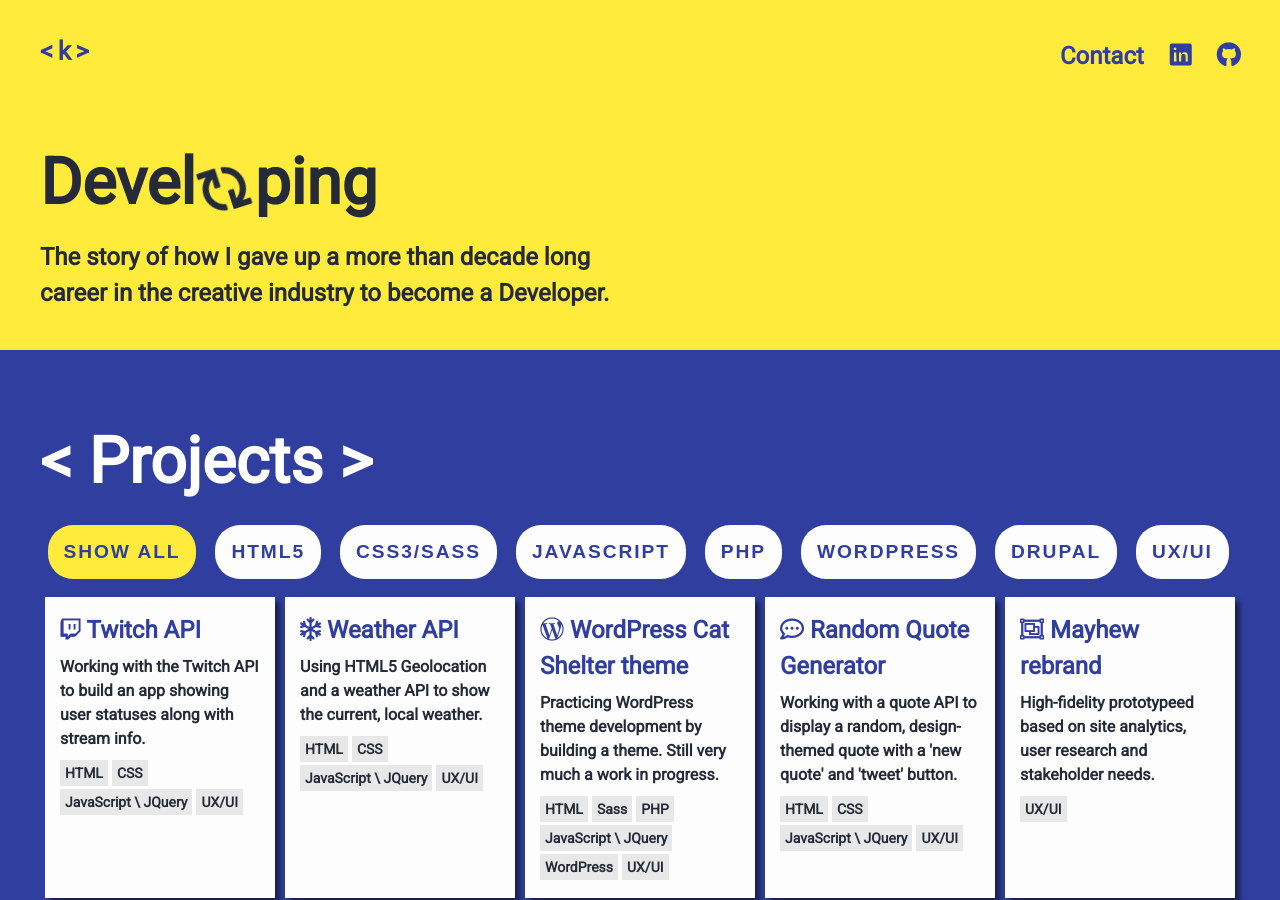
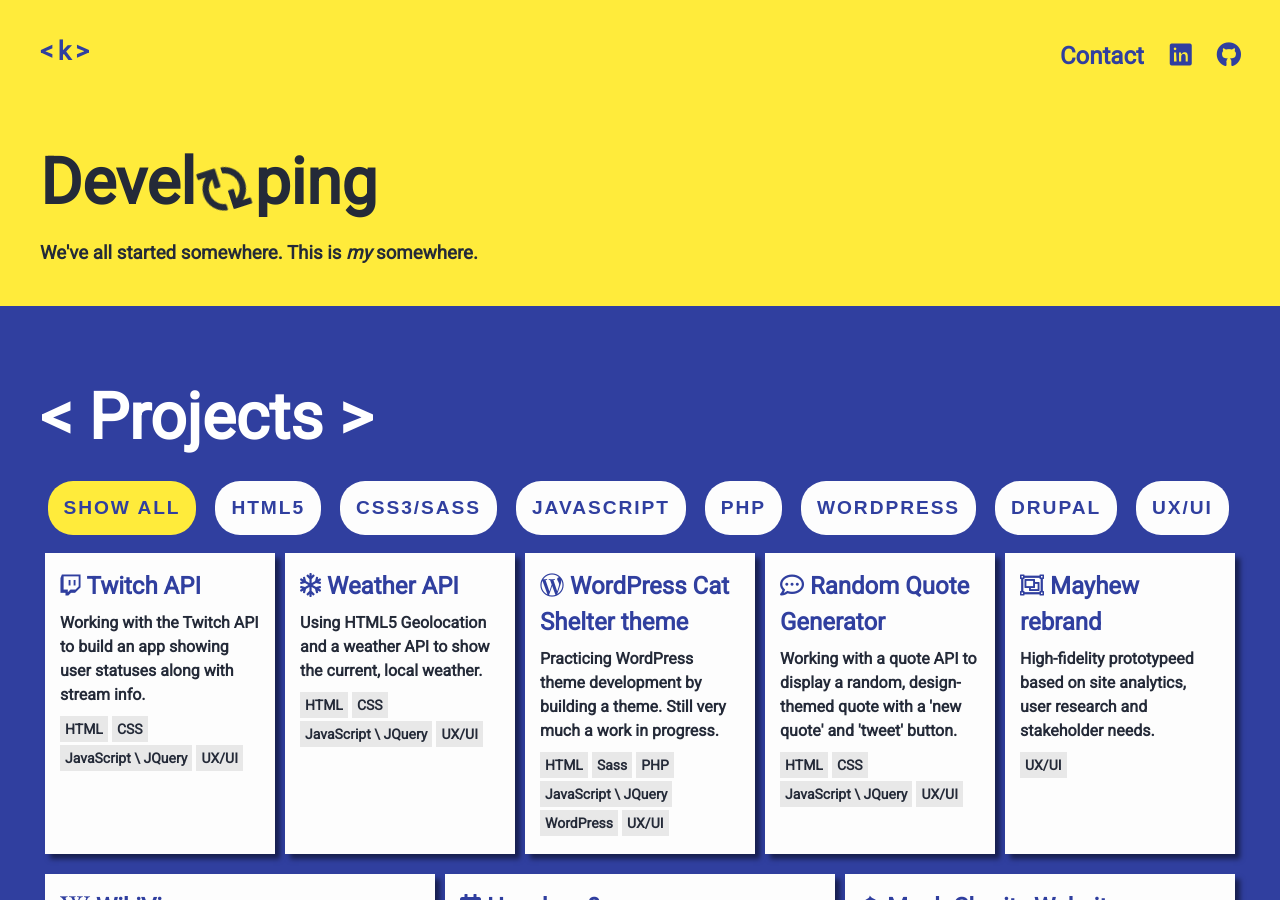
Before and after one commit to krisztin/krisztin.github.io, a Jekyll site: the page built from index.md, in a window 1280 px wide and 900 px high. Built offline with Jekyll 4.4.1, drawn with Linux system fonts in a browser that asks for light colours; nearby versions of some CDN libraries.

Commit message:
tagline change

```diff
--- a/_includes/header.html
+++ b/_includes/header.html
@@ -29,9 +29,9 @@
     {% if page.layout == 'home' %}
       <div class="pad-tb-2">
         <h1 class="text-jumbo">Devel<i class="fas fa-sync fa-spin"></i>ping</h1>
-        <h2 class="wrapper-skinny">
-          The story of how I gave up a more than decade long career in the creative industry to become a Developer.
-        </h2>
+        <h3>
+          We've all started somewhere. This is <em>my</em> somewhere.
+        </h3>
       </div>
     {%- endif -%}
   </div>
```
